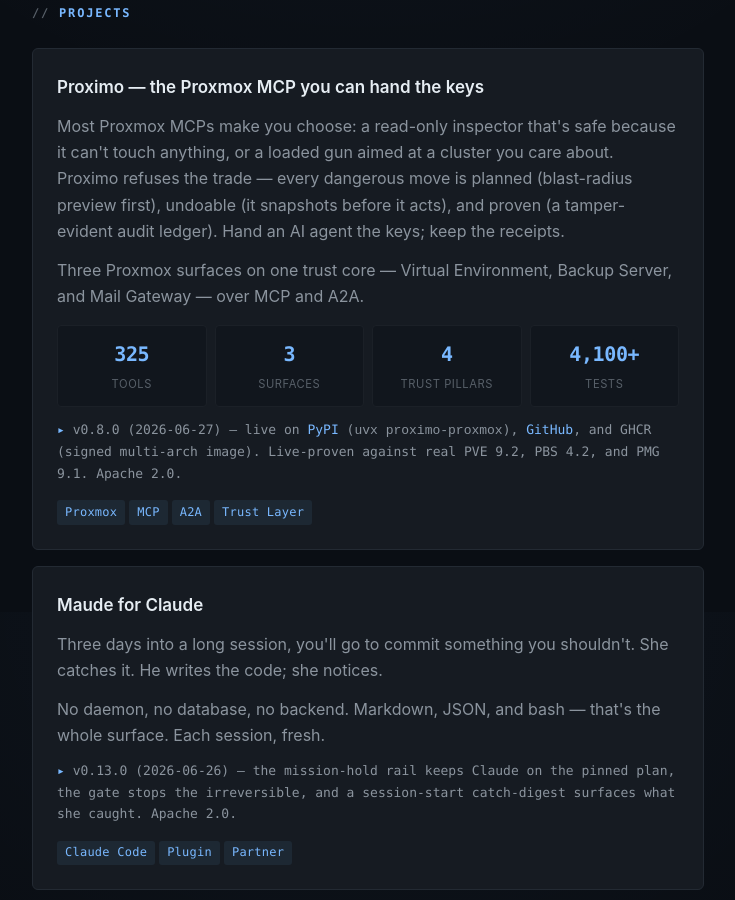
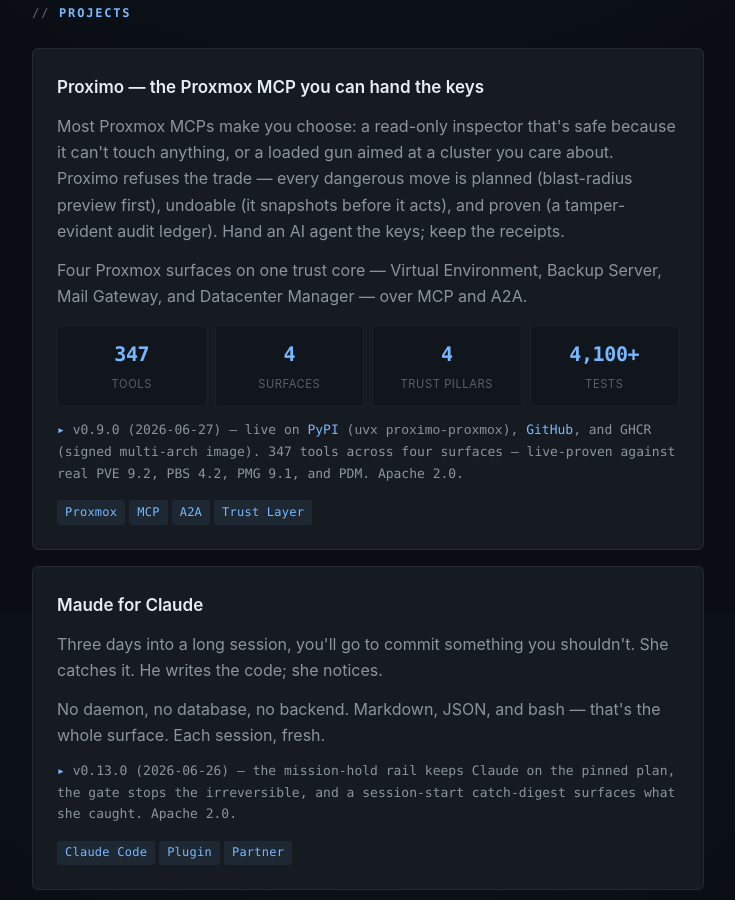
Before and after one commit to john-broadway/john-broadway.github.io, a Jekyll site: the page built from index.html, in a window 1280 px wide and 900 px high, scrolled down 1188 px. Shown: the whole window, without its empty margins (272-1007 px from the left). Built offline with Jekyll 4.4.1, drawn with Linux system fonts in a browser that asks for light colours.

Commit message:
proximo card → v0.9.0: 347 tools, 4 surfaces (adds Datacenter Manager)
Co-Authored-By: Claude Opus 4.8 (1M context) <noreply@anthropic.com>

```diff
--- a/index.html
+++ b/index.html
@@ -40,14 +40,14 @@ description: Independent AI researcher and infrastructure architect. Sovereign A
   <article class="card">
     <h3><a href="https://github.com/john-broadway/proximo">Proximo &mdash; the Proxmox MCP you can hand the keys</a></h3>
     <p>Most Proxmox MCPs make you choose: a read-only inspector that's safe because it can't touch anything, or a loaded gun aimed at a cluster you care about. Proximo refuses the trade &mdash; every dangerous move is planned (blast-radius preview first), undoable (it snapshots before it acts), and proven (a tamper-evident audit ledger). Hand an AI agent the keys; keep the receipts.</p>
-    <p>Three Proxmox surfaces on one trust core &mdash; Virtual Environment, Backup Server, and Mail Gateway &mdash; over MCP and A2A.</p>
+    <p>Four Proxmox surfaces on one trust core &mdash; Virtual Environment, Backup Server, Mail Gateway, and Datacenter Manager &mdash; over MCP and A2A.</p>
     <div class="stats">
-      <div class="stat"><div class="num">325</div><div class="label">tools</div></div>
-      <div class="stat"><div class="num">3</div><div class="label">surfaces</div></div>
+      <div class="stat"><div class="num">347</div><div class="label">tools</div></div>
+      <div class="stat"><div class="num">4</div><div class="label">surfaces</div></div>
       <div class="stat"><div class="num">4</div><div class="label">trust pillars</div></div>
       <div class="stat"><div class="num">4,100+</div><div class="label">tests</div></div>
     </div>
-    <p class="status">v0.8.0 (2026-06-27) &mdash; live on <a href="https://pypi.org/project/proximo-proxmox/">PyPI</a> (<code>uvx proximo-proxmox</code>), <a href="https://github.com/john-broadway/proximo">GitHub</a>, and GHCR (signed multi-arch image). Live-proven against real PVE 9.2, PBS 4.2, and PMG 9.1. Apache 2.0.</p>
+    <p class="status">v0.9.0 (2026-06-27) &mdash; live on <a href="https://pypi.org/project/proximo-proxmox/">PyPI</a> (<code>uvx proximo-proxmox</code>), <a href="https://github.com/john-broadway/proximo">GitHub</a>, and GHCR (signed multi-arch image). 347 tools across four surfaces — live-proven against real PVE 9.2, PBS 4.2, PMG 9.1, and PDM. Apache 2.0.</p>
     <div class="tags"><span>Proxmox</span><span>MCP</span><span>A2A</span><span>Trust Layer</span></div>
   </article>
 
```
